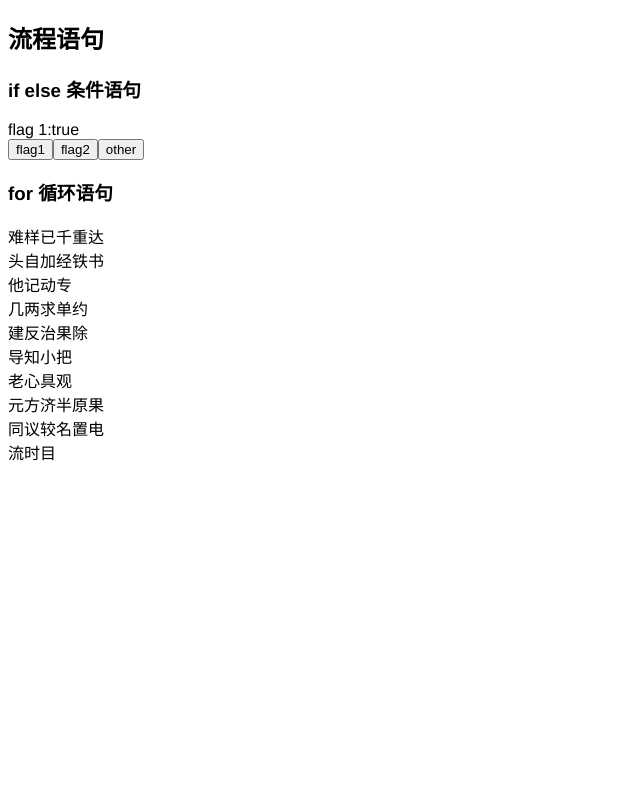
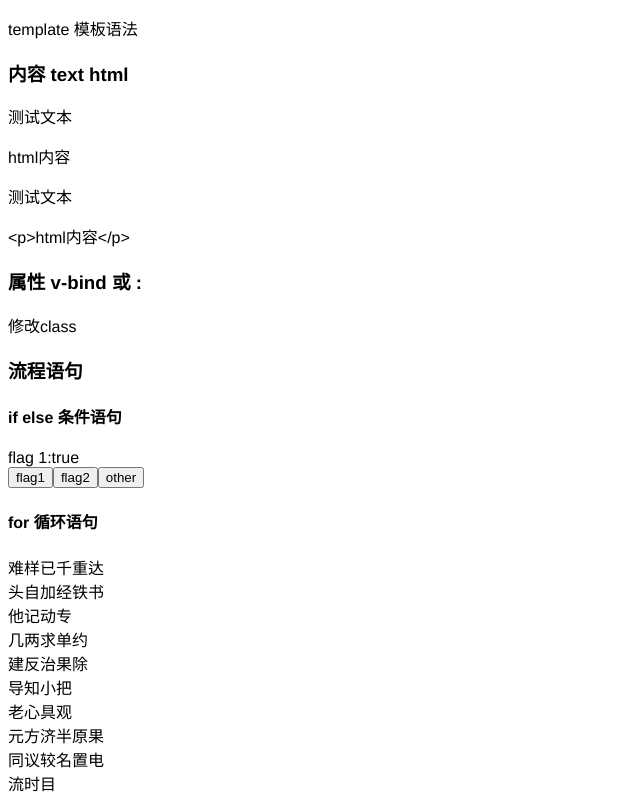
Before and after one commit to zhyafe/vue-cli, a Vue app: page / in a window 1280 px wide. Shown: the whole page, without its empty margins (0-640 px from the left). Built offline with nearby package versions, Linux system fonts and the light colour scheme.

Commit message:
feat:模板语法

```diff
--- a/src/App.vue
+++ b/src/App.vue
@@ -1,20 +1,21 @@
 <template>
   <div id="app">
     <!-- <HelloWorld msg="props data"/> -->
-    <Statement />
+    <!-- <Statement /> -->
+    <Template />
   </div>
 </template>
 
 <script>
 import HelloWorld from "./components/HelloWorld";
-import Statement from "./statement/Index";
+import Template from "./template/Index";
 
 export default {
   name: "App",
   components: {
     // eslint-disable-next-line vue/no-unused-components
     HelloWorld,
-    Statement,
+    Template,
   },
 };
 </script>
--- a/src/statement/For.vue
+++ /dev/null
@@ -1,32 +0,0 @@
-<template>
-  <div>
-    <h3>for 循环语句</h3>
-    <div v-for="item in data" v-bind:key="item.id" v-on:click="onClickItem">
-      {{ item.name }}
-    </div>
-  </div>
-</template>
-
-<script>
-import Mock from "mockjs";
-
-let data = Mock.mock({
-  "listData|10": [{ name: "@ctitle", "age|10-20": 12, id: "@id" }],
-});
-
-export default {
-  data: function() {
-    return {
-      data: data.listData,
-    };
-  },
-
-  methods: {
-    onClickItem: function(a) {
-      console.log("sss", a);
-    },
-  },
-};
-</script>
-
-<style></style>
--- a/src/statement/IfElse.vue
+++ /dev/null
@@ -1,34 +0,0 @@
-<template>
-  <div>
-    <h3>if else 条件语句</h3>
-    <div v-if="flag == 1">flag 1:{{ flag }}</div>
-    <div v-else-if="flag == 2">flag 2:{{ flag }}</div>
-    <div v-else>flag other:{{ flag }}</div>
-    <button v-on:click="onClick">flag1</button>
-    <button v-on:click="onClick2">flag2</button>
-    <button v-on:click="onClick3">other</button>
-  </div>
-</template>
-
-<script>
-export default {
-  data: function() {
-    return {
-      flag: true,
-    };
-  },
-  methods: {
-    onClick: function() {
-      this.flag = 1;
-    },
-    onClick2: function() {
-      this.flag = 2;
-    },
-    onClick3: function() {
-      this.flag = 0;
-    },
-  },
-};
-</script>
-
-<style scoped></style>
--- a/src/statement/Index.vue
+++ /dev/null
@@ -1,21 +0,0 @@
-<template>
-  <div>
-    <h2>流程语句</h2>
-    <IfElse />
-    <For />
-  </div>
-</template>
-
-<script>
-import IfElse from "./IfElse";
-import For from "./For";
-export default {
-  name: "Statement",
-  components: {
-    IfElse,
-    For,
-  },
-};
-</script>
-
-<style></style>
--- /dev/null
+++ b/src/template/Attribute.vue
@@ -0,0 +1,32 @@
+<template>
+  <div>
+    <h3>属性 v-bind 或 :</h3>
+    <p :class="theme" @click="changTheme">修改class</p>
+  </div>
+</template>
+
+<script>
+export default {
+  data: function() {
+    return {
+      theme: "light",
+    };
+  },
+  methods: {
+    changTheme: function() {
+      this.theme = this.theme === "light" ? "dark" : "light";
+    },
+  },
+};
+</script>
+
+<style>
+.light {
+  background: #fff;
+  color: "#666";
+}
+.dark {
+  background: #666;
+  color: "#fff";
+}
+</style>
--- /dev/null
+++ b/src/template/Content.vue
@@ -0,0 +1,22 @@
+<template>
+  <div>
+    <h3>内容 text html</h3>
+    <p v-text="text"></p>
+    <div v-html="html"></div>
+    <p>{{ text }}</p>
+    <p>{{ html }}</p>
+  </div>
+</template>
+
+<script>
+export default {
+  data: function() {
+    return {
+      text: "测试文本",
+      html: "<p>html内容</p>",
+    };
+  },
+};
+</script>
+
+<style></style>
--- /dev/null
+++ b/src/template/Index.vue
@@ -0,0 +1,23 @@
+<template>
+  <div>
+    <p>template 模板语法</p>
+    <Content />
+    <Attribute />
+    <Statement />
+  </div>
+</template>
+
+<script>
+import Content from "./Content.vue";
+import Attribute from "./Attribute.vue";
+import Statement from "./Statement.vue";
+export default {
+  components: {
+    Content,
+    Attribute,
+    Statement,
+  },
+};
+</script>
+
+<style></style>
--- /dev/null
+++ b/src/template/Statement.vue
@@ -0,0 +1,54 @@
+<template>
+  <div>
+    <h3>流程语句</h3>
+    <div>
+      <h4>if else 条件语句</h4>
+      <div v-if="flag == 1">flag 1:{{ flag }}</div>
+      <div v-else-if="flag == 2">flag 2:{{ flag }}</div>
+      <div v-else>flag other:{{ flag }}</div>
+      <button v-on:click="onClick">flag1</button>
+      <button v-on:click="onClick2">flag2</button>
+      <button v-on:click="onClick3">other</button>
+    </div>
+    <div>
+      <h4>for 循环语句</h4>
+      <div v-for="item in data" v-bind:key="item.id" v-on:click="onClickItem">
+        {{ item.name }}
+      </div>
+    </div>
+  </div>
+</template>
+
+<script>
+import Mock from "mockjs";
+
+let data = Mock.mock({
+  "listData|10": [{ name: "@ctitle", "age|10-20": 12, id: "@id" }],
+});
+
+export default {
+  data: function() {
+    return {
+      flag: true,
+      data: data.listData,
+    };
+  },
+  methods: {
+    onClick: function() {
+      this.flag = 1;
+    },
+    onClick2: function() {
+      this.flag = 2;
+    },
+    onClick3: function() {
+      this.flag = 0;
+    },
+
+    onClickItem: function(a) {
+      console.log("sss", a);
+    },
+  },
+};
+</script>
+
+<style></style>
```
Also changed, not shown: src/template/doc.md (added, +23 -0 lines).
